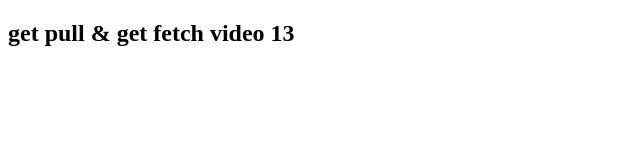
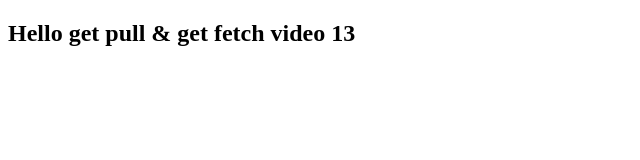
Before and after one commit to Vishal-8155/pull-and-fetch, a plain HTML site: page index.html in a window 1280 px wide. Shown: the whole page, without its empty margins (0-640 px from the left). Drawn offline with Linux system fonts and the light colour scheme.

Commit message:
add something

```diff
--- a/index.html
+++ b/index.html
@@ -6,6 +6,6 @@
     <title>get pull & get fetch</title>
 </head>
 <body>
-    <h2>get pull & get fetch video 13</h2>
+    <h2>Hello get pull & get fetch video 13</h2>
 </body>
 </html>
```
